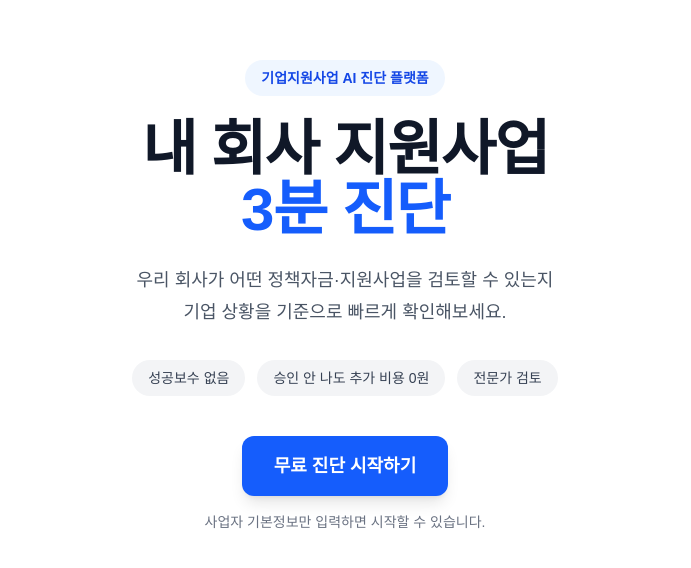
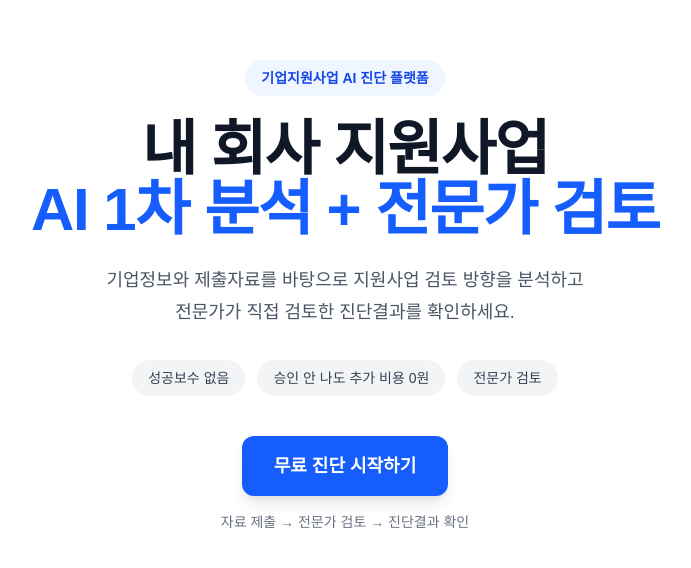
Before and after one commit to kimjintaek/ai-company-support, a Next.js app: page / in a window 1280 px wide. Shown: the part 104-672 px from the top of the page, without its empty margins (295-986 px from the left). Built offline with nearby package versions, Linux system fonts and the light colour scheme.

Commit message:
Update homepage to reflect expert-reviewed diagnosis

```diff
--- a/app/page.tsx
+++ b/app/page.tsx
@@ -9,13 +9,13 @@ export default function Home() {
         <h1 className="max-w-4xl text-4xl font-bold tracking-tight text-gray-900 sm:text-6xl">
           내 회사 지원사업
           <br />
-          <span className="text-blue-600">3분 진단</span>
+          <span className="text-blue-600">AI 1차 분석 + 전문가 검토</span>
         </h1>
 
         <p className="mt-6 max-w-2xl text-lg leading-8 text-gray-600">
-          우리 회사가 어떤 정책자금·지원사업을 검토할 수 있는지
+          기업정보와 제출자료를 바탕으로 지원사업 검토 방향을 분석하고
           <br />
-          기업 상황을 기준으로 빠르게 확인해보세요.
+          전문가가 직접 검토한 진단결과를 확인하세요.
         </p>
 
         <div className="mt-8 flex flex-wrap justify-center gap-3 text-sm font-medium text-gray-700">
@@ -38,7 +38,7 @@ export default function Home() {
 </a>
 
         <p className="mt-4 text-sm text-gray-500">
-          사업자 기본정보만 입력하면 시작할 수 있습니다.
+          자료 제출 → 전문가 검토 → 진단결과 확인
         </p>
       </section>
     </main>
```
